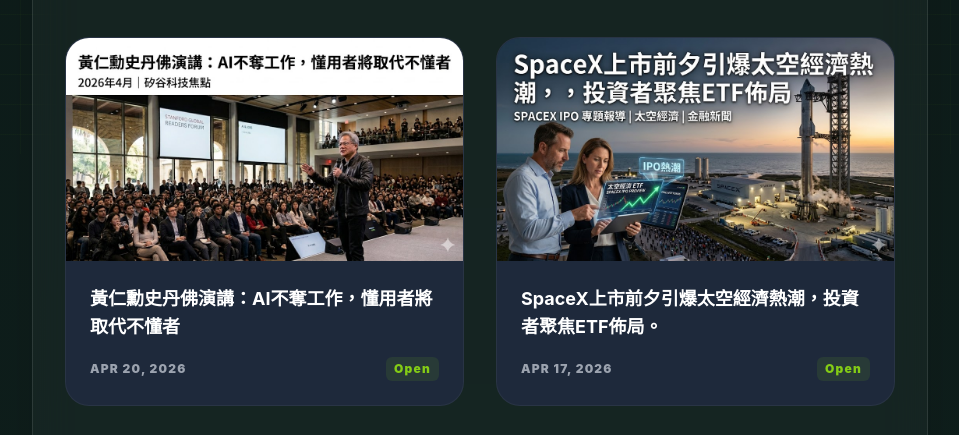
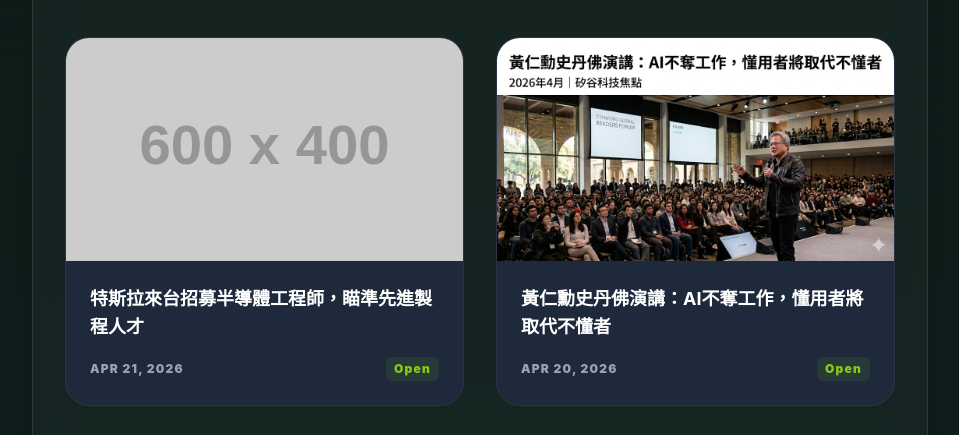
Before and after one commit to SHIU47/Daily-English, a plain HTML site: page index.html in a window 1280 px wide. Shown: the part 646-1081 px from the top of the page, without its empty margins (160-1119 px from the left). Drawn offline with nearby package versions, Linux system fonts and the light colour scheme; placeholder pictures from the web are drawn by us.

Commit message:
Update index 2026.04.21

```diff
--- a/index.html
+++ b/index.html
@@ -187,7 +187,7 @@
                         <span id="streak-count" class="font-black">0 DAY STREAK</span>
                     </div>
                     <div class="text-xs text-gray-500 font-mono tracking-widest uppercase bg-white/5 px-3 py-1.5 rounded-full border border-white/10">
-                        Last Update / <span id="last-updated" class="text-lime-500 font-bold">2026-04-20</span>
+                        Last Update / <span id="last-updated" class="text-lime-500 font-bold">2026-04-21</span>
                     </div>
                 </div>
             </div>
@@ -213,7 +213,8 @@
             <div class="marquee-track">
                 <div class="marquee-content items-center h-full">
                     <div class="flex shrink-0">
-                         <a href="News/2026.04.20英文新聞.html" class="marquee-item">黃仁勳史丹佛演講：AI不奪工作，懂用者將取代不懂者</a><span class="marquee-separator">•</span>
+                         <a href="News/2026.04.21英文新聞.html" class="marquee-item">特斯拉來台招募半導體工程師，瞄準先進製程人才</a><span class="marquee-separator">•</span>
+                                                  <a href="News/2026.04.20英文新聞.html" class="marquee-item">黃仁勳史丹佛演講：AI不奪工作，懂用者將取代不懂者</a><span class="marquee-separator">•</span>
                                                   <a href="News/2026.04.17英文新聞.html" class="marquee-item">SpaceX上市前夕引爆太空經濟熱潮，投資者聚焦ETF佈局。</a><span class="marquee-separator">•</span>
                                                   <a href="News/2026.04.16英文新聞.html" class="marquee-item">標普500指數首破7000點，AI相關交易推動美股上揚</a><span class="marquee-separator">•</span>
                                                   <a href="News/2026.04.15英文新聞.html" class="marquee-item">台積電領軍半導體股走強，高含積量ETF績效噴發</a><span class="marquee-separator">•</span>
@@ -281,7 +282,8 @@
                          <a href="News/2026.01.06英文新聞.html" class="marquee-item">台股攻上三萬點</a><span class="marquee-separator">•</span>
                     </div>
                     <div class="flex shrink-0">
-                         <a href="News/2026.04.20英文新聞.html" class="marquee-item">黃仁勳史丹佛演講：AI不奪工作，懂用者將取代不懂者</a><span class="marquee-separator">•</span>
+                         <a href="News/2026.04.21英文新聞.html" class="marquee-item">特斯拉來台招募半導體工程師，瞄準先進製程人才</a><span class="marquee-separator">•</span>
+                                                  <a href="News/2026.04.20英文新聞.html" class="marquee-item">黃仁勳史丹佛演講：AI不奪工作，懂用者將取代不懂者</a><span class="marquee-separator">•</span>
                                                   <a href="News/2026.04.17英文新聞.html" class="marquee-item">SpaceX上市前夕引爆太空經濟熱潮，投資者聚焦ETF佈局。</a><span class="marquee-separator">•</span>
                                                   <a href="News/2026.04.16英文新聞.html" class="marquee-item">標普500指數首破7000點，AI相關交易推動美股上揚</a><span class="marquee-separator">•</span>
                                                   <a href="News/2026.04.15英文新聞.html" class="marquee-item">台積電領軍半導體股走強，高含積量ETF績效噴發</a><span class="marquee-separator">•</span>
@@ -377,6 +379,15 @@
                     </div>
 
                     <ul id="document-list" class="grid grid-cols-1 sm:grid-cols-2 gap-8">
+                        <li data-date="2026/04/21" data-month="2026-04">
+                            <a href="News/2026.04.21英文新聞.html" class="grid-card group block">
+                                <div class="aspect-video relative overflow-hidden"><img src="covers/news_20260421.jpg" class="w-full h-full object-cover transition-transform duration-700 group-hover:scale-110" onerror="this.src='https://placehold.co/600x400/1e293b/84cc16?text=NEWS'"></div>
+                                <div class="p-6 flex flex-col justify-between flex-grow">
+                                    <h3 class="text-white font-bold text-lg mb-4 line-clamp-2">特斯拉來台招募半導體工程師，瞄準先進製程人才</h3>
+                                    <div class="flex items-center justify-between text-gray-400 text-xs font-black tracking-widest mt-auto"><span>APR 21, 2026</span><span class="text-lime-500 bg-lime-500/10 px-2 py-1 rounded-md">Open</span></div>
+                                </div>
+                            </a>
+                        </li>
                         <li data-date="2026/04/20" data-month="2026-04">
                             <a href="News/2026.04.20英文新聞.html" class="grid-card group block">
                                 <div class="aspect-video relative overflow-hidden"><img src="covers/news_20260420.jpg" class="w-full h-full object-cover transition-transform duration-700 group-hover:scale-110" onerror="this.src='https://placehold.co/600x400/1e293b/84cc16?text=NEWS'"></div>
```
